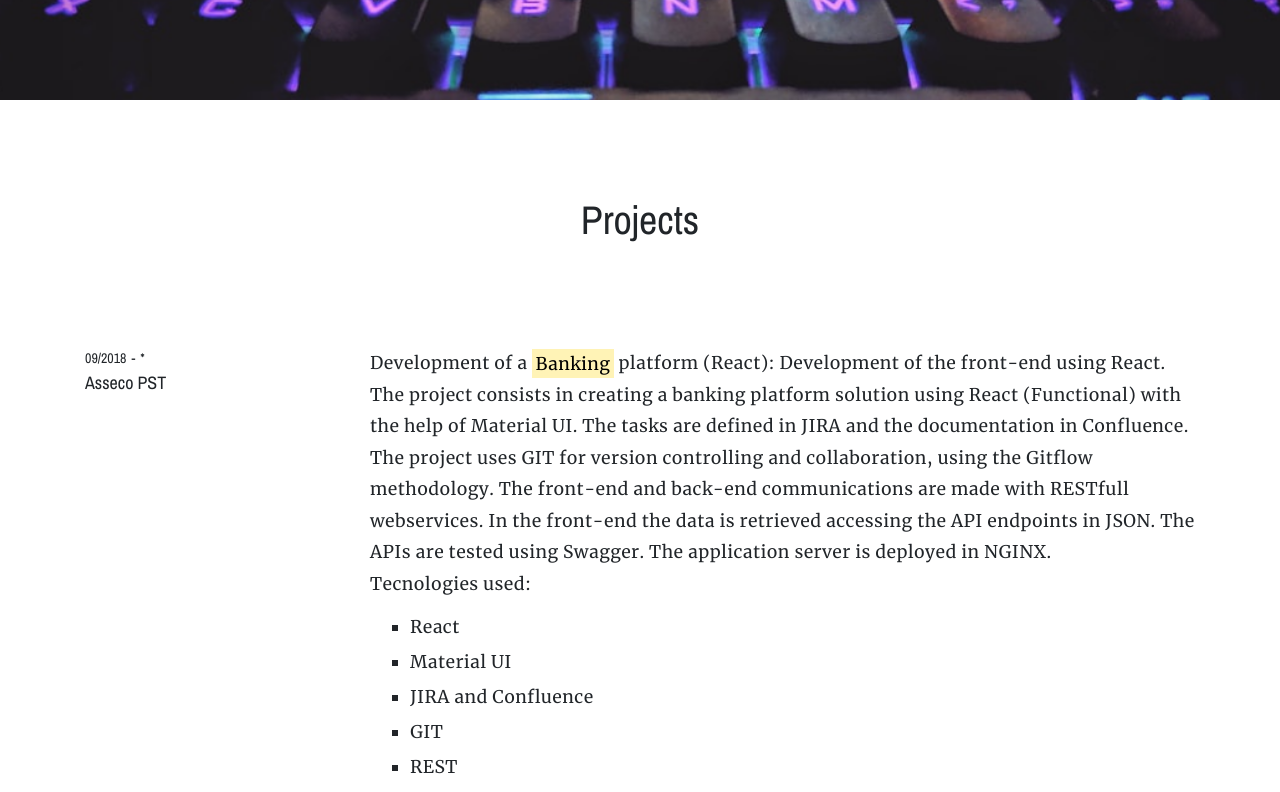
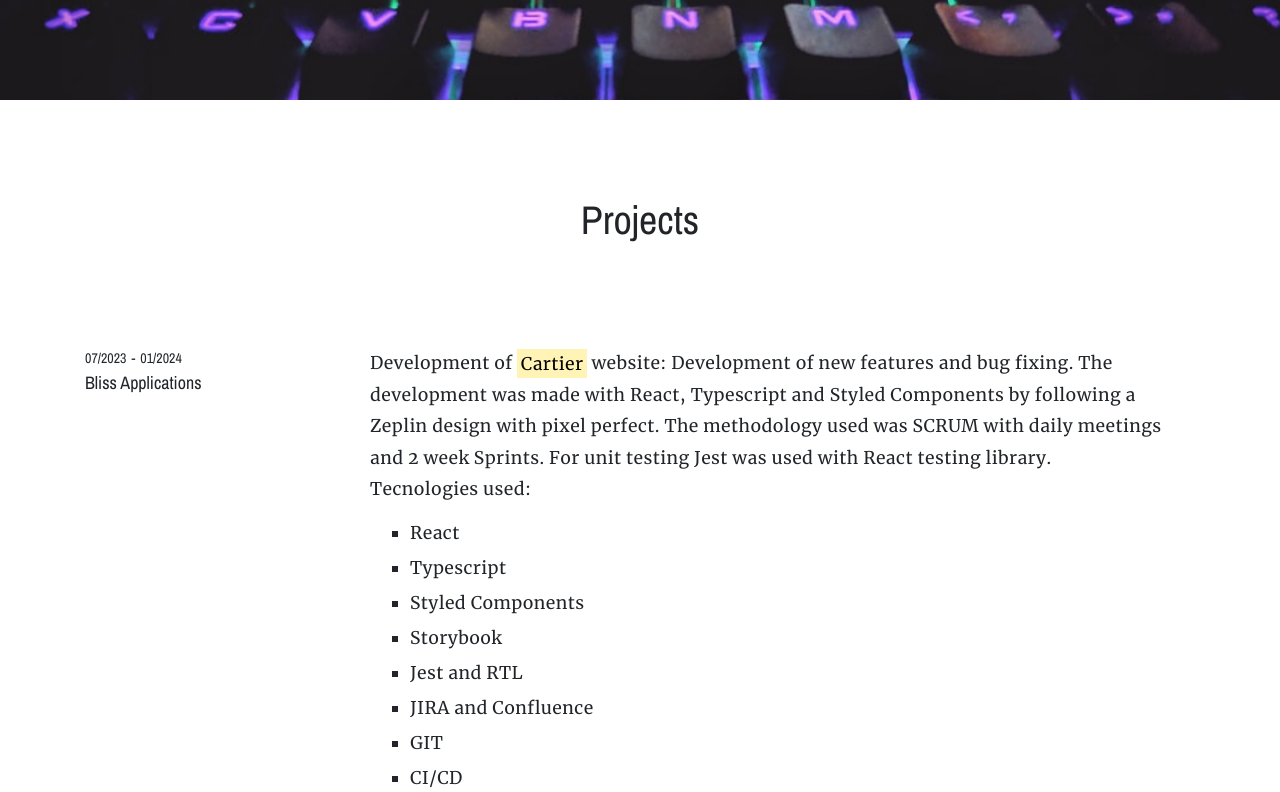
Before and after one commit to miguel876/React-Resume, a React (Create React App) app: page / in a window 1280 px wide. Shown: the part 2000-2792 px from the top of the page. Built offline with nearby package versions, Linux system fonts and the light colour scheme.

Commit message:
feat: added new project

```diff
--- a/src/structure/components/Projects.js
+++ b/src/structure/components/Projects.js
@@ -16,9 +16,61 @@ export default class Projects extends Component {
             <div className="col-12 col-sm-3 relative pt-5 pb-3 mt-sm-0 sticky-m">
               <div className="company-data">
                 <div className="company-date">
+                  <div className="company-start-date">07/2023</div>
+                  <span> - </span>
+                  <div className="company-end-date">01/2024</div>
+                 </div>
+                <div className="company-name">Bliss Applications</div>
+              </div>
+            </div>
+            <div className="col-sm-9 col-12 text-justify text-sm-left">
+            <div className="project-container">
+            <div className="project">
+              <div className="project-description pt-5">
+                <p>Development of <mark>Cartier</mark> website:
+                Development of new features and bug fixing. The development was made with React, Typescript and Styled Components by following a Zeplin design with pixel perfect.
+                The methodology used was SCRUM with daily meetings and 2 week Sprints. For unit testing Jest was used with React testing library.
+                </p>
+                <p>Tecnologies used:</p>
+                <ul>
+                  <li>React</li>
+                  <li>Typescript</li>
+                  <li>Styled Components</li>
+                  <li>Storybook</li>
+                  <li>Jest and RTL</li>
+                  <li>JIRA and Confluence</li>
+                  <li>GIT</li>
+                  <li>CI/CD</li>
+                  <li>REST API</li>
+                </ul>
+                </div>
+              </div>
+
+              <div className="project pt-5">
+                <div className="project-img"></div>
+                <div className="project-description pt-5">
+                <p>Development of <mark>Banks Institutional Websites</mark> using a CMS. The project consists in creating the website according to the design team drawing. Development of an exchange widget component hosted by an HTTP Application Server.</p>
+                <p>Tecnologies used:</p>
+                <ul>
+                  <li>dotCMS</li>
+                  <li>JQuery</li>
+                  <li>HTML, CSS and Bootstrap</li>
+                </ul>
+                </div>
+
+              </div>
+
+            </div>
+
+            </div>
+          </div>
+          <div className="row pb-5">
+            <div className="col-12 col-sm-3 relative pt-5 pb-3 mt-sm-0 sticky-m">
+              <div className="company-data">
+                <div className="company-date">
                   <div className="company-start-date">09/2018</div>
                   <span> - </span>
-                  <div className="company-end-date">*</div>
+                  <div className="company-end-date">07/2023</div>
                  </div>
                 <div className="company-name">Asseco PST</div>
               </div>
```
